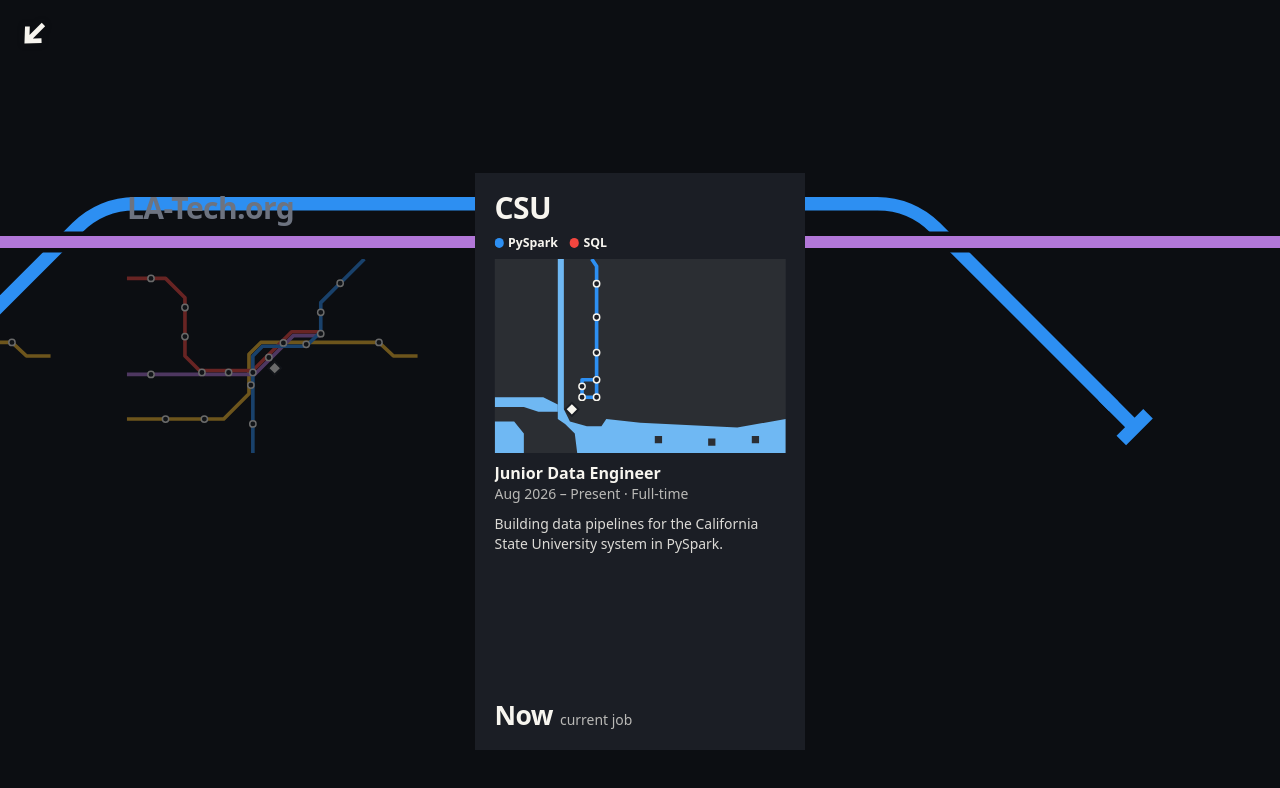
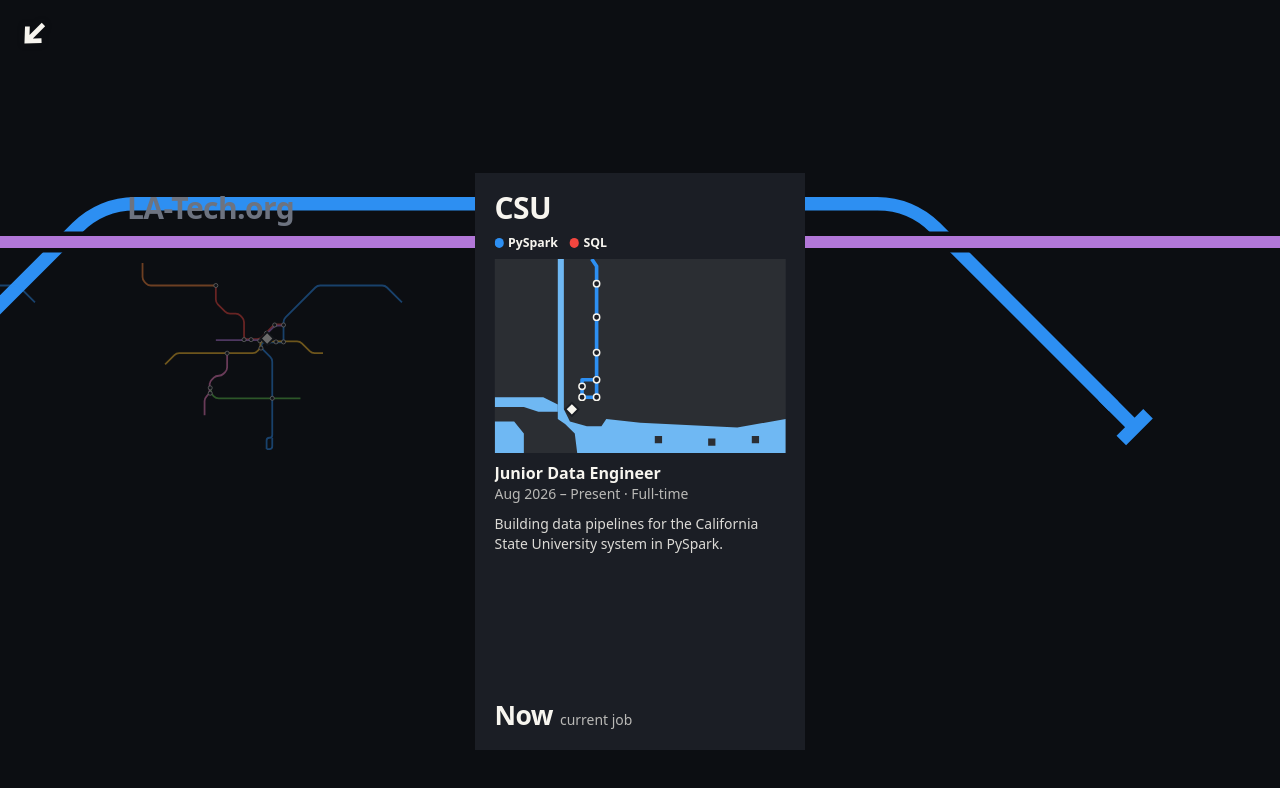
Before and after one commit to ciddy0/cid-dev, a website with bundled scripts: page public/index.html in a window 1280 px wide. Both pictures are taken after a click on the button "Resume". Built offline with nearby package versions, Linux system fonts and the light colour scheme.

Commit message:
fix: map for LA-tech and unite-la

```diff
--- a/public/js/draw.js
+++ b/public/js/draw.js
@@ -15,7 +15,7 @@ const LAYERS = ["coast", "lines", "trains", "stations", "overlay"]; // bottom to
 // Monica and the K Line to Palos Verdes, along under Long Beach and off to the south-east. The
 // far corners sit well past anything the camera can show. Kept 1.5 units or so clear of the
 // stations nearest the water.
-const COAST = [
+export const COAST = [
   [-200, 2], // Malibu
   [-21, 2],
   [-12, 11], // past Redondo Beach
--- a/public/js/main.js
+++ b/public/js/main.js
@@ -6,7 +6,7 @@ import { stationLabel } from "./label.js";
 import { t } from "./lang.js";
 import { menu } from "./menu.js";
 import { loadMap } from "./network.js";
-import { resume } from "./resume.js";
+import { resume, showMetro } from "./resume.js";
 import { settings } from "./settings.js";
 import { arrivals } from "./sound.js";
 import { trains } from "./trains.js";
@@ -15,6 +15,7 @@ settings();
 resume();
 try {
   const map = await loadMap();
+  showMetro(map); // the resume's LA jobs are pictured on the main map
   const drawn = draw(map);
   const cam = camera(drawn);
   stationLabel(drawn, cam);
--- a/public/js/resume.js
+++ b/public/js/resume.js
@@ -1,4 +1,7 @@
+import { COAST } from "./draw.js";
+import { bendRadii, toD } from "./geometry.js";
 import { onLang, t } from "./lang.js";
+import { lineParts } from "./network.js";
 import { prefs } from "./prefs.js";
 import { chime } from "./sound.js";
 
@@ -20,8 +23,8 @@ const JOBS = [
     from: "2025-09",
     to: "2025-12",
     skills: ["Clean Energy", "Research"],
-    map: "dtla",
-    pin: [47, 43], // Wilshire, just west of the 110
+    map: "metro",
+    pin: [-1, -0.9], // Wilshire, just west of the 110: in the main map's own units
   },
   {
     id: "latech",
@@ -30,8 +33,8 @@ const JOBS = [
     from: "2026-02",
     to: "2026-05",
     skills: ["Node.js", "MongoDB", "React Native"],
-    map: "dtla",
-    pin: [61, 45],
+    map: "metro",
+    pin: [1.1, -0.6],
   },
   {
     id: "csu",
@@ -45,74 +48,6 @@ const JOBS = [
 ];
 
 const MAPS = {
-  dtla: {
-    // Silver Lake, Echo Park's lake and MacArthur Park's.
-    water: ["M36 3h4l1 5-2 3h-3zM44 21h2.5v4H44zM38 49.6h4v2.6h-4z"],
-    rivers: [
-      [
-        [93, 0],
-        [90, 13],
-        [93, 28],
-        [96, 48],
-        [99, 80],
-      ],
-    ],
-    lines: [
-      [
-        "e",
-        [
-          [0, 66],
-          [40, 66],
-          [50.4, 55.6],
-          [50.4, 39.3],
-          [55.3, 34.4],
-          [104, 34.4],
-          [110, 40],
-          [120, 40],
-        ],
-      ],
-      [
-        "d",
-        [
-          [0, 47.6],
-          [52.7, 47.6],
-          [68.7, 31.6],
-          [80, 31.6],
-        ],
-      ],
-      [
-        "b",
-        [
-          [0, 8],
-          [16, 8],
-          [24, 16],
-          [24, 40],
-          [30, 46],
-          [52, 46],
-          [68, 30],
-          [80, 30],
-        ],
-      ],
-      [
-        "a",
-        [
-          [52, 80],
-          [52, 40],
-          [56, 36],
-          [74, 36],
-          [80, 30],
-          [80, 18],
-          [98, 0],
-        ],
-      ],
-    ],
-    // prettier-ignore
-    stops: [
-      [10, 8], [24, 20], [24, 32], [10, 47.6], [31, 46.8], [42, 46.8], [52, 46.8], [58.6, 40.6],
-      [64.6, 34.6], [80, 30.8], [74, 35.2], [80, 22], [88, 10], [104, 34.4], [51.2, 52],
-      [52, 68], [32, 66], [16, 66],
-    ],
-  },
   longBeach: {
     water: [
       "M26 0h2.5v62l2.5 5 7 2h6l2-3 14 1.5 40 2 20-3.5v14H34l-1-8-4-4-3-2z" + // the river and the bay
@@ -216,19 +151,60 @@ const MAPS = {
     ],
   },
 };
+// The main map itself, shrunk to fit a picture: built from data/metro.json once it is loaded
+// (see showMetro), and empty until then. Its pins are in the map's own units, so `at` takes
+// them into the picture's.
+const PIC_W = 120,
+  PIC_H = 80,
+  PIC_PAD = 0.7; // schematic units of clear space round the network
+
+function metroPicture(map) {
+  const { lane, bounds: b } = map.layout;
+  const w = b.maxX - b.minX + 2 * PIC_PAD,
+    h = b.maxY - b.minY + 2 * PIC_PAD;
+  const k = Math.min(PIC_W / w, PIC_H / h);
+  const ox = (PIC_W - w * k) / 2 - (b.minX - PIC_PAD) * k,
+    oy = (PIC_H - h * k) / 2 - (b.minY - PIC_PAD) * k;
+  const at = ([x, y]) => [+(ox + x * k).toFixed(2), +(oy + y * k).toFixed(2)];
+  const tracks = map.lines.flatMap((line) =>
+    lineParts(line).map((part) => ({ line: line.id.toLowerCase(), pts: part.path.map(at) })),
+  );
+  const radii = bendRadii(tracks, 0.5 * k, lane * k);
+  return {
+    at,
+    width: lane * k * 1.6, // thicker than the main map's, so they still read this small
+    water: [toD(COAST.map(at)) + "Z"],
+    rivers: [],
+    paths: tracks.map(({ line, pts }, i) => [line, toD(pts, radii[i])]),
+    lines: [],
+    stops: Object.values(map.stations)
+      .filter((s) => s.transfer)
+      .map((s) => at([s.x, s.y])),
+    r: lane * k * 1.8,
+  };
+}
+let redraw = () => {};
+export function showMetro(map) {
+  MAPS.metro = metroPicture(map);
+  redraw();
+}
+
 // The lines whose colours a job's skills are dotted in, in turn.
 const DOTS = ["a", "b", "c", "d", "e", "g", "k"];
 
 // A job's picture: its map, and a diamond where the job was.
 function picture(job) {
-  const { water, rivers, lines, stops } = MAPS[job.map],
-    [x, y] = job.pin,
+  const pic = MAPS[job.map];
+  if (!pic) return `<svg class="pic" viewBox="0 0 ${PIC_W} ${PIC_H}" aria-hidden="true"></svg>`;
+  const { water, rivers, lines, paths = [], stops, at = (p) => p, width, r = 1.3 } = pic,
+    [x, y] = at(job.pin),
     run = (points) => `points="${points.join(" ")}"`;
-  return `<svg class="pic" viewBox="0 0 120 80" aria-hidden="true">
+  return `<svg class="pic" viewBox="0 0 ${PIC_W} ${PIC_H}" aria-hidden="true"${width ? ` style="--w: ${width.toFixed(2)}"` : ""}>
     ${water.map((d) => `<path class="water" fill-rule="evenodd" d="${d}"/>`).join("")}
     ${rivers.map((river) => `<polyline class="river" ${run(river)}/>`).join("")}
     ${lines.map(([line, points]) => `<polyline style="--c: var(--line-${line})" ${run(points)}/>`).join("")}
-    ${stops.map(([cx, cy]) => `<circle cx="${cx}" cy="${cy}" r="1.3"/>`).join("")}
+    ${paths.map(([line, d]) => `<path class="line" style="--c: var(--line-${line})" d="${d}"/>`).join("")}
+    ${stops.map(([cx, cy]) => `<circle cx="${cx}" cy="${cy}" r="${+r.toFixed(2)}"/>`).join("")}
     <rect class="pin" x="${x - 1.9}" y="${y - 1.9}" width="3.8" height="3.8" transform="rotate(45 ${x} ${y})"/>
   </svg>`;
 }
@@ -350,5 +326,6 @@ export function resume() {
     pick(at + by);
   });
 
+  redraw = build;
   onLang(build);
 }
--- a/public/styles.css
+++ b/public/styles.css
@@ -453,10 +453,10 @@ button:focus-visible {
 .pic {
   --water: color-mix(in srgb, var(--line-a) 55%, #bfe9f5);
 }
-.pic polyline {
+.pic :is(polyline, .line) {
   fill: none;
   stroke: var(--c);
-  stroke-width: 1.5;
+  stroke-width: var(--w, 1.5);
   stroke-linejoin: round;
 }
 /* The water only shows on the card: a waiting job's picture is just its lines. */
@@ -479,7 +479,7 @@ button:focus-visible {
 .pic .pin {
   fill: var(--label-bg);
   stroke: var(--label-ink);
-  stroke-width: 0.6;
+  stroke-width: calc(var(--w, 1.5) * 0.4);
 }
 .pic .pin {
   fill: var(--label-ink);
```
